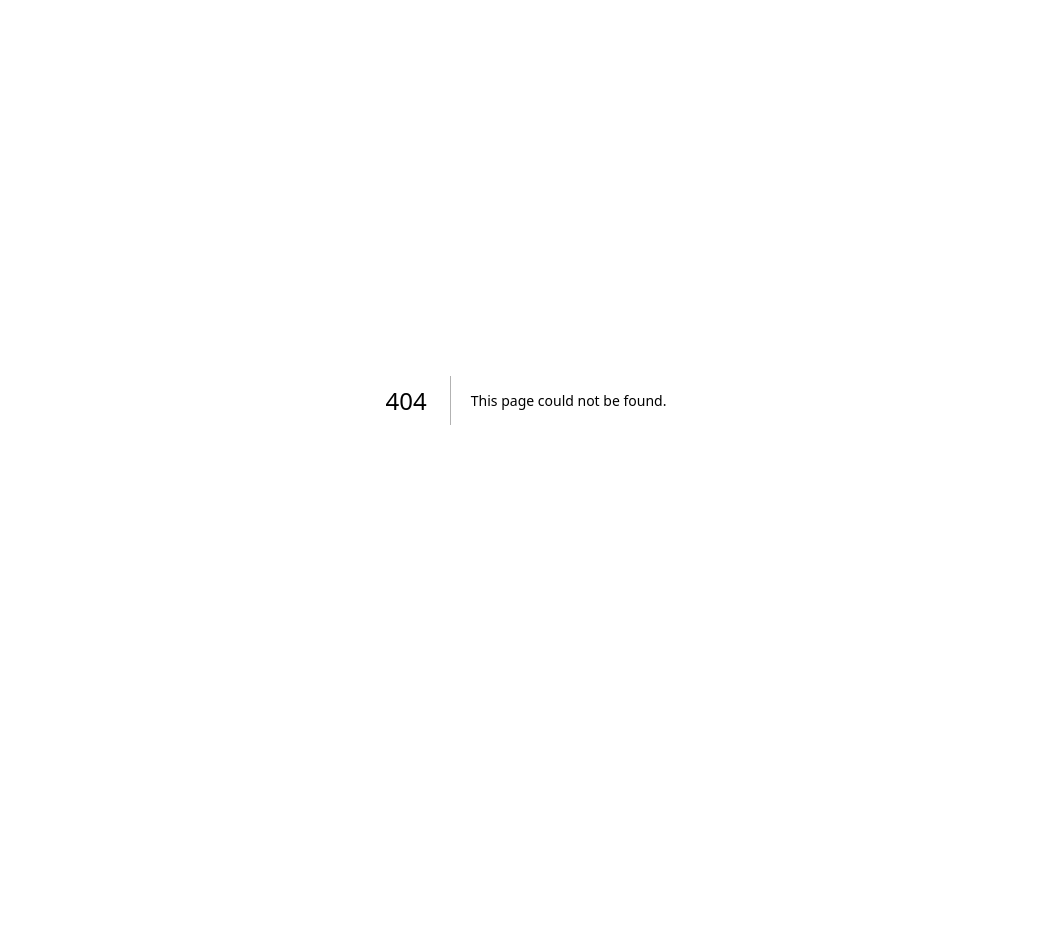
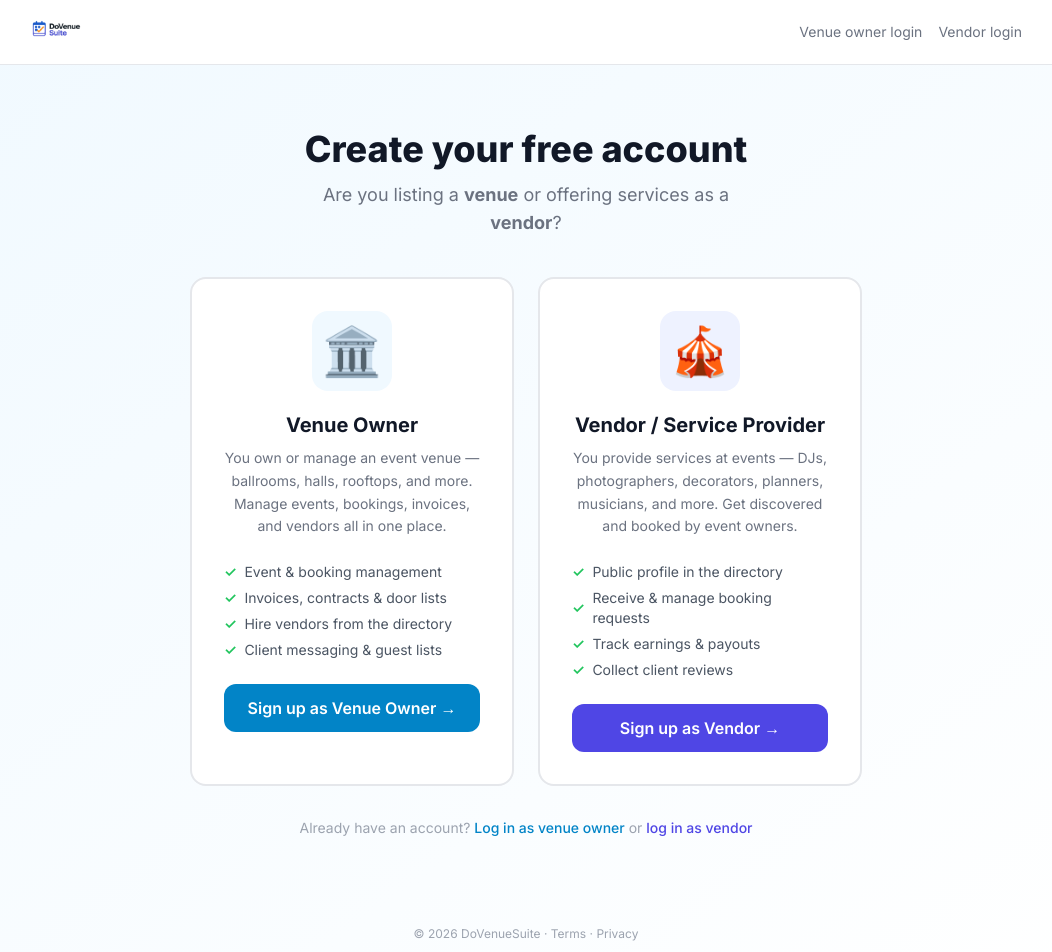
Before and after one commit to dojackson-dev/event-planning-app, a Next.js app in the folder packages/frontend/: page /signup in a window 1280 px wide. Before the commit this address had no page. Shown: the top 952 px of the page, without its empty margins (114-1166 px from the left). Before the commit the page ends 800 px from the top, so only its background shows below. Built offline with nearby package versions, Linux system fonts and the light colour scheme.

Commit message:
feat: unified /signup role-selector page (venue owner vs vendor)

```diff
--- a/packages/frontend/src/app/login/page.tsx
+++ b/packages/frontend/src/app/login/page.tsx
@@ -107,7 +107,7 @@ export default function LoginPage() {
           <div className="text-center">
             <p className="text-sm text-gray-600">
               Don't have an account?{' '}
-              <Link href="/register" className="font-medium text-primary-600 hover:text-primary-500">
+              <Link href="/signup" className="font-medium text-primary-600 hover:text-primary-500">
                 Sign up
               </Link>
             </p>
--- a/packages/frontend/src/app/page.tsx
+++ b/packages/frontend/src/app/page.tsx
@@ -49,7 +49,7 @@ export default function Home() {
                 Log In
               </Link>
               <Link
-                href="/register"
+                href="/signup"
                 className="bg-primary-600 text-white hover:bg-primary-700 px-4 py-2 rounded-md text-sm font-medium"
               >
                 Sign Up
@@ -70,7 +70,7 @@ export default function Home() {
           </p>
           <div className="mt-5 max-w-md mx-auto sm:flex sm:justify-center md:mt-8 gap-4">
             <Link
-              href="/register"
+              href="/signup"
               className="w-full flex items-center justify-center px-8 py-3 border border-transparent text-base font-medium rounded-md text-white bg-primary-600 hover:bg-primary-700 md:py-4 md:text-lg md:px-10"
             >
               Get Started Free
@@ -208,7 +208,7 @@ export default function Home() {
                 Browse Directory
               </Link>
               <Link
-                href="/vendors/register"
+                href="/signup"
                 className="inline-flex items-center justify-center px-8 py-3 border-2 border-white text-base font-medium rounded-xl text-white hover:bg-white/10"
               >
                 List Your Business
@@ -229,7 +229,7 @@ export default function Home() {
             Join hundreds of event venue owners who trust EventSuite to manage their business.
           </p>
           <Link
-            href="/register"
+            href="/signup"
             className="mt-8 w-full inline-flex items-center justify-center px-5 py-3 border border-transparent text-base font-medium rounded-md text-primary-600 bg-white hover:bg-primary-50 sm:w-auto"
           >
             Sign up for free
--- /dev/null
+++ b/packages/frontend/src/app/signup/page.tsx
@@ -0,0 +1,98 @@
+'use client'
+
+import Link from 'next/link'
+import Image from 'next/image'
+
+export default function SignupPage() {
+  return (
+    <div className="min-h-screen bg-gradient-to-br from-primary-50 to-white flex flex-col">
+      {/* Nav */}
+      <nav className="bg-white border-b">
+        <div className="max-w-5xl mx-auto px-4 h-16 flex items-center justify-between">
+          <Link href="/">
+            <Image src="/lib/LogoDVS.png" alt="DoVenueSuite" width={160} height={40} className="h-9 w-auto" />
+          </Link>
+          <div className="flex items-center gap-4 text-sm">
+            <Link href="/login" className="text-gray-500 hover:text-gray-800">Venue owner login</Link>
+            <Link href="/vendors/login" className="text-gray-500 hover:text-gray-800">Vendor login</Link>
+          </div>
+        </div>
+      </nav>
+
+      {/* Content */}
+      <div className="flex-1 flex flex-col items-center justify-center px-4 py-16">
+        <div className="text-center mb-10">
+          <h1 className="text-3xl sm:text-4xl font-extrabold text-gray-900 mb-3">
+            Create your free account
+          </h1>
+          <p className="text-gray-500 text-lg max-w-md mx-auto">
+            Are you listing a <strong>venue</strong> or offering services as a <strong>vendor</strong>?
+          </p>
+        </div>
+
+        <div className="grid grid-cols-1 sm:grid-cols-2 gap-6 w-full max-w-2xl">
+          {/* Venue Owner Card */}
+          <Link
+            href="/register"
+            className="group bg-white rounded-2xl border-2 border-gray-200 hover:border-primary-500 hover:shadow-lg transition-all p-8 flex flex-col items-center text-center"
+          >
+            <div className="w-20 h-20 rounded-2xl bg-primary-50 group-hover:bg-primary-100 flex items-center justify-center text-5xl mb-5 transition-colors">
+              🏛️
+            </div>
+            <h2 className="text-xl font-bold text-gray-900 mb-2">Venue Owner</h2>
+            <p className="text-gray-500 text-sm leading-relaxed mb-6">
+              You own or manage an event venue — ballrooms, halls, rooftops, and more. Manage events, bookings, invoices, and vendors all in one place.
+            </p>
+            <ul className="text-left text-sm text-gray-600 space-y-1.5 w-full mb-6">
+              <li className="flex items-center gap-2"><span className="text-green-500 font-bold">✓</span> Event & booking management</li>
+              <li className="flex items-center gap-2"><span className="text-green-500 font-bold">✓</span> Invoices, contracts & door lists</li>
+              <li className="flex items-center gap-2"><span className="text-green-500 font-bold">✓</span> Hire vendors from the directory</li>
+              <li className="flex items-center gap-2"><span className="text-green-500 font-bold">✓</span> Client messaging & guest lists</li>
+            </ul>
+            <span className="w-full text-center bg-primary-600 group-hover:bg-primary-700 text-white font-semibold py-3 rounded-xl transition-colors">
+              Sign up as Venue Owner →
+            </span>
+          </Link>
+
+          {/* Vendor Card */}
+          <Link
+            href="/vendors/register"
+            className="group bg-white rounded-2xl border-2 border-gray-200 hover:border-indigo-500 hover:shadow-lg transition-all p-8 flex flex-col items-center text-center"
+          >
+            <div className="w-20 h-20 rounded-2xl bg-indigo-50 group-hover:bg-indigo-100 flex items-center justify-center text-5xl mb-5 transition-colors">
+              🎪
+            </div>
+            <h2 className="text-xl font-bold text-gray-900 mb-2">Vendor / Service Provider</h2>
+            <p className="text-gray-500 text-sm leading-relaxed mb-6">
+              You provide services at events — DJs, photographers, decorators, planners, musicians, and more. Get discovered and booked by event owners.
+            </p>
+            <ul className="text-left text-sm text-gray-600 space-y-1.5 w-full mb-6">
+              <li className="flex items-center gap-2"><span className="text-green-500 font-bold">✓</span> Public profile in the directory</li>
+              <li className="flex items-center gap-2"><span className="text-green-500 font-bold">✓</span> Receive & manage booking requests</li>
+              <li className="flex items-center gap-2"><span className="text-green-500 font-bold">✓</span> Track earnings & payouts</li>
+              <li className="flex items-center gap-2"><span className="text-green-500 font-bold">✓</span> Collect client reviews</li>
+            </ul>
+            <span className="w-full text-center bg-indigo-600 group-hover:bg-indigo-700 text-white font-semibold py-3 rounded-xl transition-colors">
+              Sign up as Vendor →
+            </span>
+          </Link>
+        </div>
+
+        <p className="mt-8 text-sm text-gray-400">
+          Already have an account?{' '}
+          <Link href="/login" className="text-primary-600 font-medium hover:text-primary-700">Log in as venue owner</Link>
+          {' '}or{' '}
+          <Link href="/vendors/login" className="text-indigo-600 font-medium hover:text-indigo-700">log in as vendor</Link>
+        </p>
+      </div>
+
+      {/* Footer */}
+      <footer className="text-center text-xs text-gray-400 py-6">
+        © 2026 DoVenueSuite ·{' '}
+        <Link href="/terms-of-service" className="hover:underline">Terms</Link>
+        {' · '}
+        <Link href="/privacy-policy" className="hover:underline">Privacy</Link>
+      </footer>
+    </div>
+  )
+}
--- a/packages/frontend/src/app/vendors/page.tsx
+++ b/packages/frontend/src/app/vendors/page.tsx
@@ -162,7 +162,7 @@ export default function VendorsPage() {
               <Image src="/lib/LogoDVS.png" alt="DoVenueSuite" width={180} height={48} className="h-10 w-auto" />
             </Link>
             <div className="flex items-center gap-4">
-              <Link href="/vendors/register" className="bg-primary-600 text-white px-4 py-2 rounded-md text-sm font-medium hover:bg-primary-700">
+              <Link href="/signup" className="bg-primary-600 text-white px-4 py-2 rounded-md text-sm font-medium hover:bg-primary-700">
                 List Your Business
               </Link>
               <Link href="/login" className="text-gray-600 hover:text-gray-900 text-sm font-medium">
@@ -287,7 +287,7 @@ export default function VendorsPage() {
                     <div className="text-5xl mb-4">🔍</div>
                     <p className="text-lg font-medium">No vendors found</p>
                     <p className="text-sm mt-1">Try searching a different zip code or expanding your radius</p>
-                    <Link href="/vendors/register" className="mt-4 inline-block bg-primary-600 text-white px-6 py-2 rounded-md text-sm font-medium hover:bg-primary-700">
+                    <Link href="/signup" className="mt-4 inline-block bg-primary-600 text-white px-6 py-2 rounded-md text-sm font-medium hover:bg-primary-700">
                       Be the first vendor in your area
                     </Link>
                   </div>
@@ -329,7 +329,7 @@ export default function VendorsPage() {
           <h2 className="text-2xl font-bold mb-2">Are you a vendor or venue owner?</h2>
           <p className="text-primary-200 mb-6">List your business for free and get discovered by event planners and owners.</p>
           <Link
-            href="/vendors/register"
+            href="/signup"
             className="bg-white text-primary-700 px-8 py-3 rounded-md font-semibold hover:bg-primary-50 inline-block"
           >
             Get Listed Free →
```
